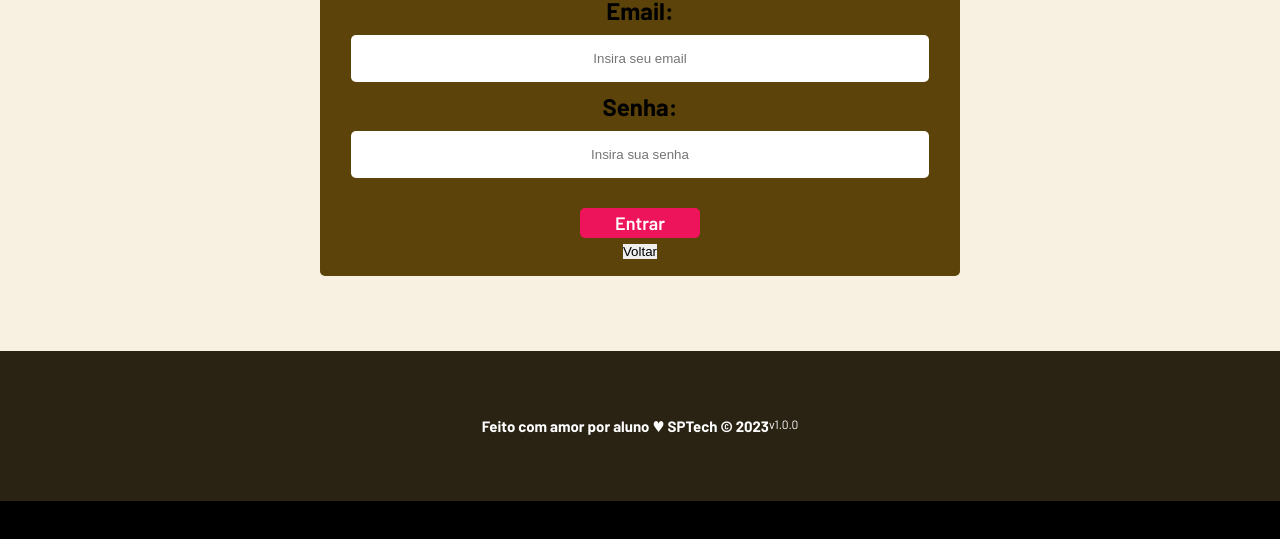
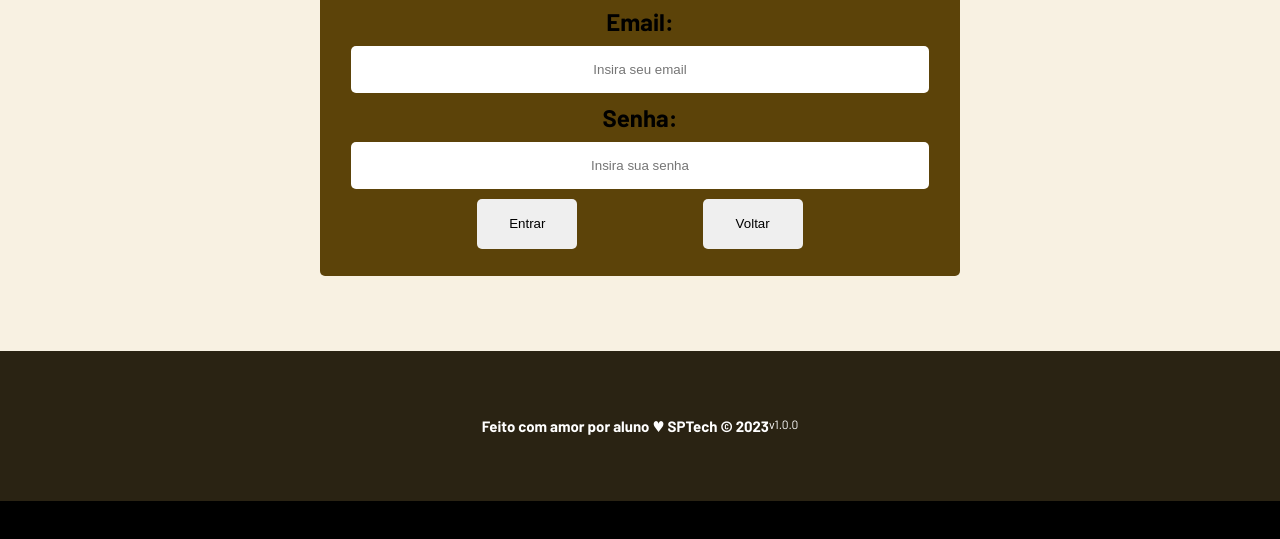
Before and after one commit to Samuel-sptech/Teoria-em-Compassos, a website: page web-data-viz/public/login.html in a window 1280 px wide. Shown: the part 229-768 px from the top of the page. Drawn offline with Linux system fonts and the light colour scheme.

Commit message:
Resolvendo problema login - css

```diff
--- a/web-data-viz/public/css/estilo.css
+++ b/web-data-viz/public/css/estilo.css
@@ -165,7 +165,6 @@ body {
   display: flex;
   align-items: center;
   justify-content: space-evenly;
-  color: palevioletred;
   flex-direction: column;
   height: fit-content;
   padding: 20px 0;
@@ -211,20 +210,7 @@ body {
   padding: 5px 0;
 }
 
-.botao {
-  cursor: pointer;
-  font-family: "Barlow", sans-serif;
-  border: 0;
-  border-radius: 5px;
-  font-weight: 600;
-  font-size: 18px;
-  color: #fff;
-  background-color: #ED145B;
-  width: 120px;
-  height: 30px;
-  align-self: center;
-  margin-top: 20px;
-}
+
 
 .loading-div {
   width: 50px;
@@ -289,7 +275,6 @@ input {
   font-size: 18px;
   padding: 10px 15px;
   color: white;
-  background-color: #ED145B;
   width: 120px;
   align-self: center;
   margin-top: 5px;
--- a/web-data-viz/public/login.html
+++ b/web-data-viz/public/login.html
@@ -62,12 +62,15 @@
                 <h2>Senha:</h2>
                 <input type="text" class="cont_filho_form_campo" placeholder="Insira sua senha">
 
-                <button class="botao" onclick="entrar()">Entrar</button>
+                <div class="cont_pai_form_botao">
+                    <button class="cont_filho_form_botao" onclick="entrar()">Entrar</button>
 
 
-                <a href="index.html">
-                    <button class="cont_filho_form_botao">Voltar</button>
-                </a>
+                    <a href="index.html">
+                        <button class="cont_filho_form_botao">Voltar</button>
+                    </a>
+
+                </div>
 
                 <div id="div_aguardar" class="loading-div">
                     <img src="./assets/circle-loading.gif" id="loading-gif">
```
